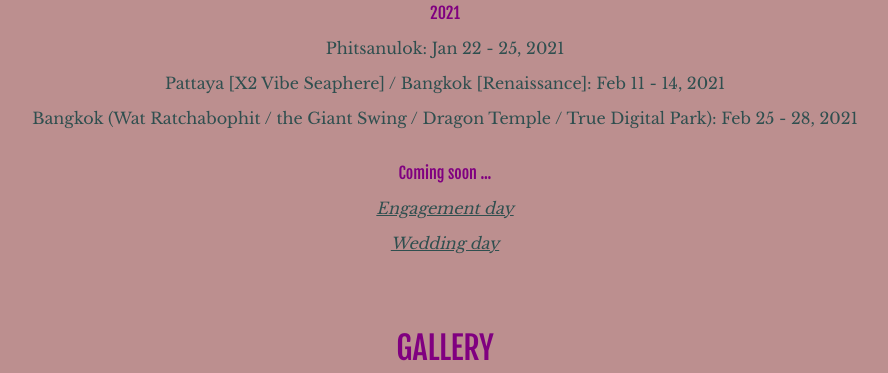
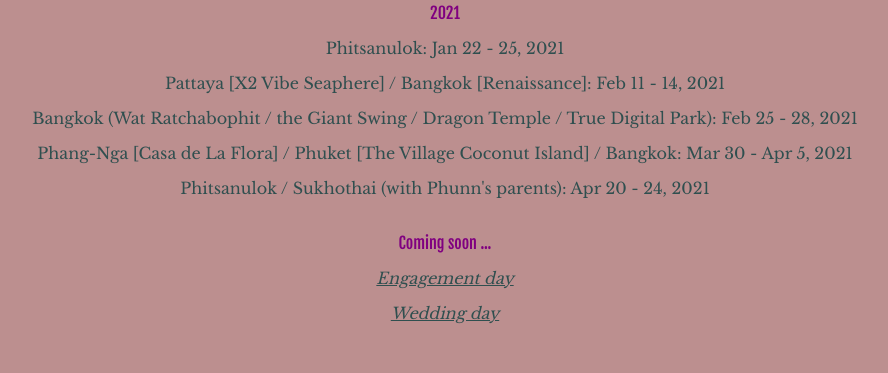
Before and after one commit to pbooncho/pbooncho.github.io, a plain HTML site: page index.html in a window 1280 px wide. Shown: the part 2912-3285 px from the top of the page, without its empty margins (195-1083 px from the left). Drawn offline with nearby package versions, Linux system fonts and the light colour scheme; a web font is replaced by a local one.

Commit message:
Update index.html

```diff
--- a/index.html
+++ b/index.html
@@ -90,6 +90,8 @@
       <a>Phitsanulok: Jan 22 - 25, 2021</a>
       <a>Pattaya [X2 Vibe Seaphere] / Bangkok [Renaissance]: Feb 11 - 14, 2021</a>
       <a>Bangkok (Wat Ratchabophit / the Giant Swing / Dragon Temple / True Digital Park): Feb 25 - 28, 2021</a>
+      <a>Phang-Nga [Casa de La Flora] / Phuket [The Village Coconut Island] / Bangkok: Mar 30 - Apr 5, 2021</a>
+      <a>Phitsanulok / Sukhothai (with Phunn's parents): Apr 20 - 24, 2021</a>
       <br>
       <a class="story-head2">Coming soon ...</a>
       <a class="bold">Engagement day</a>
```
